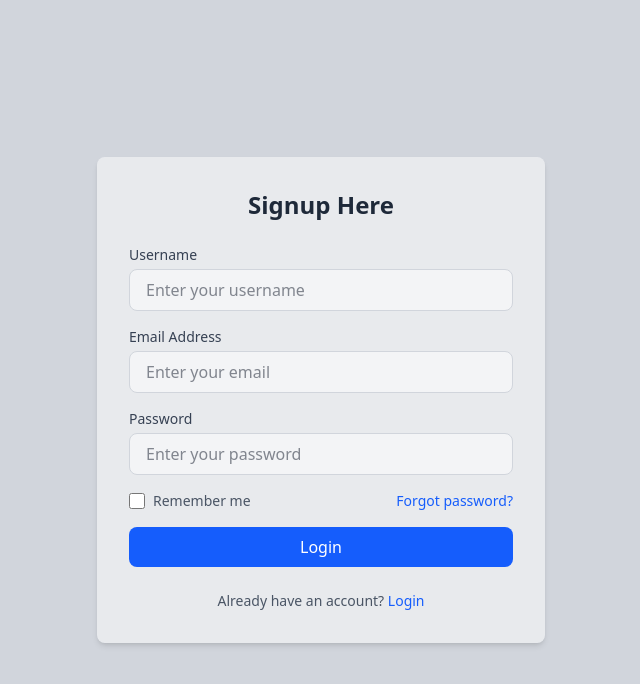
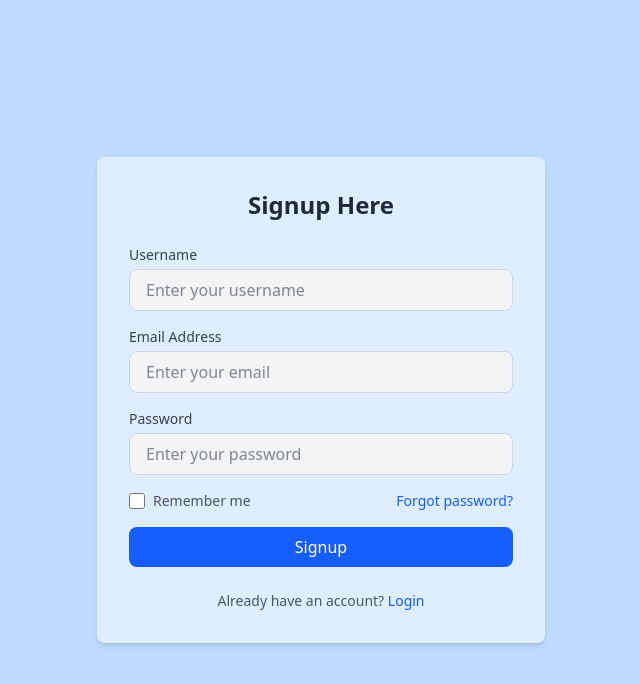
Before and after one commit to moidalam05/E-Shop-React, a React (Vite) app: page /signup in a window 1280 px wide. Shown: the top 684 px of the page, without its empty margins (319-959 px from the left). Built offline with nearby package versions, Linux system fonts and the light colour scheme.

Commit message:
feat: Update background color in Login and Signup pages to improve UI consistency

```diff
--- a/src/pages/Login.jsx
+++ b/src/pages/Login.jsx
@@ -38,7 +38,7 @@
     }
   };
   return (
-    <div className="flex items-center justify-center min-h-screen bg-gray-300">
+    <div className="flex items-center justify-center min-h-screen bg-blue-200">
       <div className="w-full max-w-md p-8 space-y-6 bg-white/50 rounded-lg shadow-md">
         <h2 className="text-2xl font-bold text-center text-gray-800">
           Login Here
--- a/src/pages/Signup.jsx
+++ b/src/pages/Signup.jsx
@@ -29,7 +29,7 @@
   };
 
   return (
-    <div className="flex items-center justify-center min-h-screen bg-gray-300">
+    <div className="flex items-center justify-center min-h-screen bg-blue-200">
       <div className="w-full max-w-md p-8 space-y-6 bg-white/50 rounded-lg shadow-md">
         <h2 className="text-2xl font-bold text-center text-gray-800">
           Signup Here
@@ -113,7 +113,7 @@
             type="submit"
             className="w-full px-4 py-2 text-white bg-blue-600 rounded-lg hover:bg-blue-700 active:scale-98 transition duration-300 ease-in-out cursor-pointer"
           >
-            Login
+            Signup
           </button>
         </form>
         <p className="text-sm text-center text-gray-600">
```
